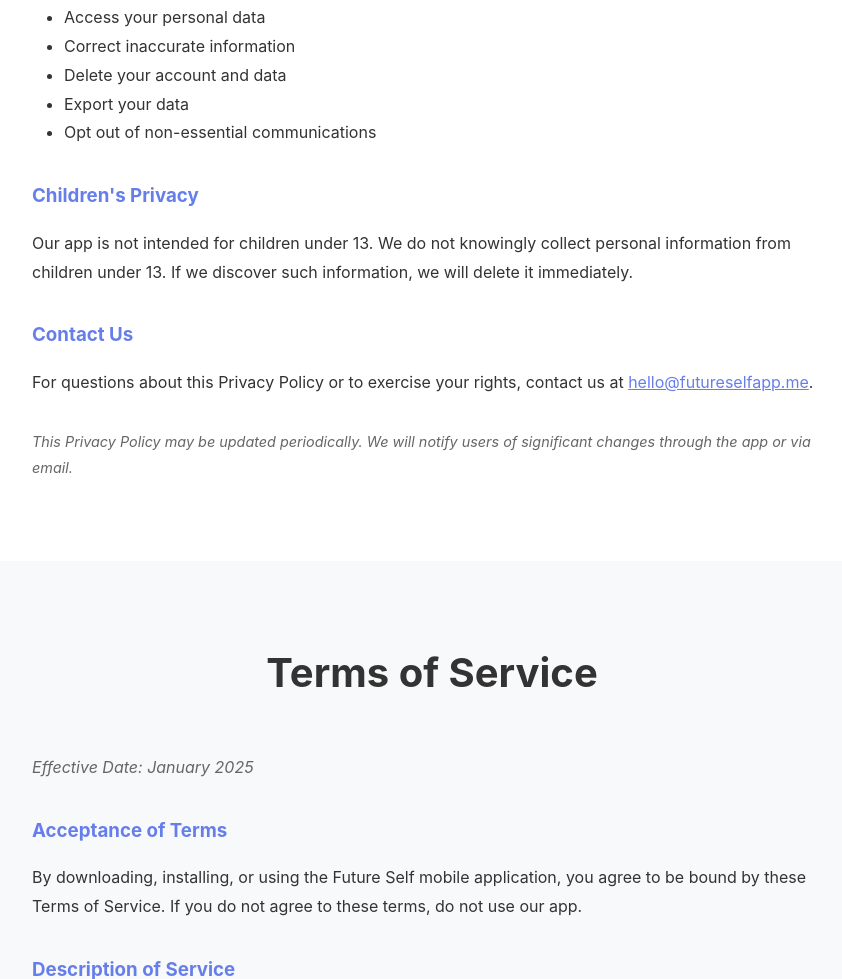
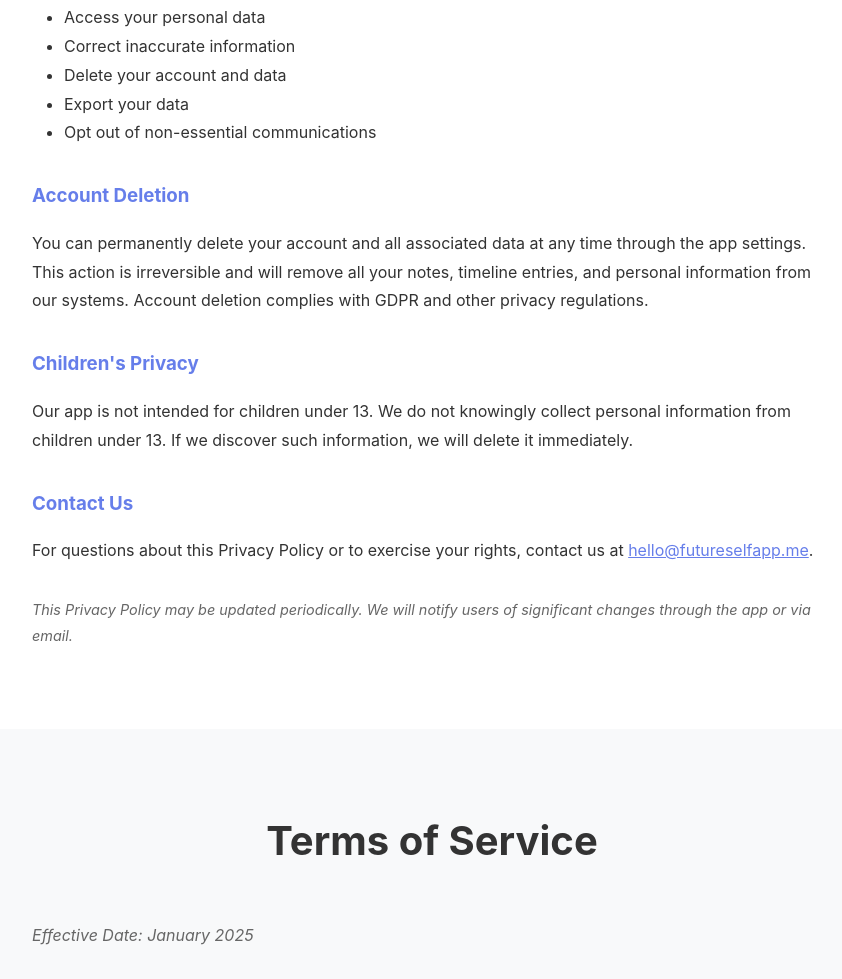
Before and after one commit to chalvikves/future_self_website, a plain HTML site: page index.html in a window 1280 px wide. Shown: the part 4888-5867 px from the top of the page, without its empty margins (208-1050 px from the left). Drawn offline with Linux system fonts and the light colour scheme.

Commit message:
Adding account deletion

```diff
--- a/index.html
+++ b/index.html
@@ -462,6 +462,11 @@
                             <li>Opt out of non-essential communications</li>
                         </ul>
 
+                        <h3 style="color: #667eea; margin-bottom: 1rem;">Account Deletion</h3>
+                        <p style="margin-bottom: 2rem;">
+                            You can permanently delete your account and all associated data at any time through the app settings. This action is irreversible and will remove all your notes, timeline entries, and personal information from our systems. Account deletion complies with GDPR and other privacy regulations.
+                        </p>
+
                         <h3 style="color: #667eea; margin-bottom: 1rem;">Children's Privacy</h3>
                         <p style="margin-bottom: 2rem;">
                             Our app is not intended for children under 13. We do not knowingly collect personal information from children under 13. If we discover such information, we will delete it immediately.
```
